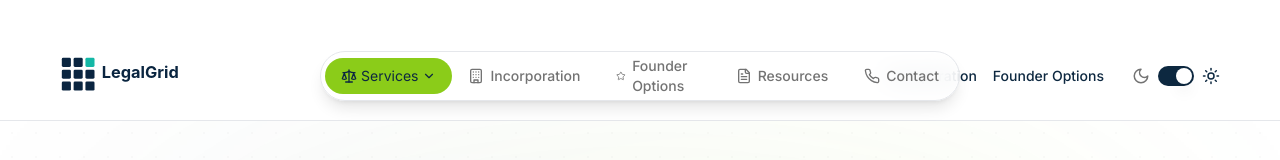
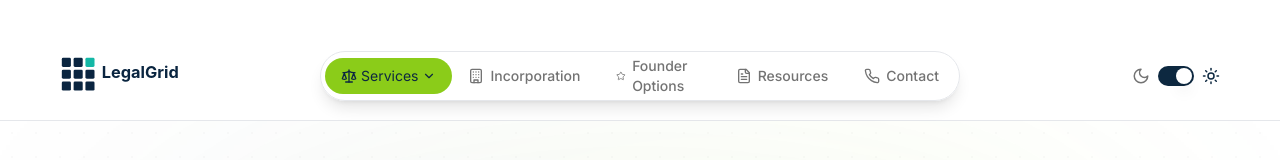
Before and after one commit to vickyliu713-dev/legalgrid, a Next.js app: page / in a window 1280 px wide. Shown: the top 160 px of the page. Built offline with nearby package versions, Linux system fonts and the light colour scheme; no server answers.

Commit message:
chore(header): remove direct Incorporation/Founder Options links; keep in Services dropdown only

```diff
--- a/components/Header.tsx
+++ b/components/Header.tsx
@@ -53,12 +53,6 @@ export function Header(): React.ReactElement {
           </nav>
 
           <div className="hidden md:flex items-center gap-4">
-            <Link href="/incorporation" className="text-sm font-medium text-primary hover:underline">
-              Incorporation
-            </Link>
-            <Link href="/founder-options" className="text-sm font-medium text-primary hover:underline">
-              Founder Options
-            </Link>
             <div className="flex items-center gap-2 rounded-full px-3 py-2">
               <svg xmlns="http://www.w3.org/2000/svg" width="18" height="18" viewBox="0 0 24 24" fill="none" stroke="currentColor" strokeWidth="2" strokeLinecap="round" strokeLinejoin="round" className="lucide lucide-moon text-[#737373]"><path d="M12 3a6 6 0 0 0 9 9 9 9 0 1 1-9-9Z"></path></svg>
               <button type="button" role="switch" aria-checked="true" data-state="checked" value="on" className="peer inline-flex h-5 w-9 shrink-0 cursor-pointer items-center rounded-full border-2 border-transparent transition-colors focus-visible:outline-none focus-visible:ring-2 focus-visible:ring-ring focus-visible:ring-offset-2 focus-visible:ring-offset-background disabled:cursor-not-allowed disabled:opacity-50 data-[state=unchecked]:bg-[#0d2840]/20 data-[state=checked]:bg-[#0d2840]">
```
